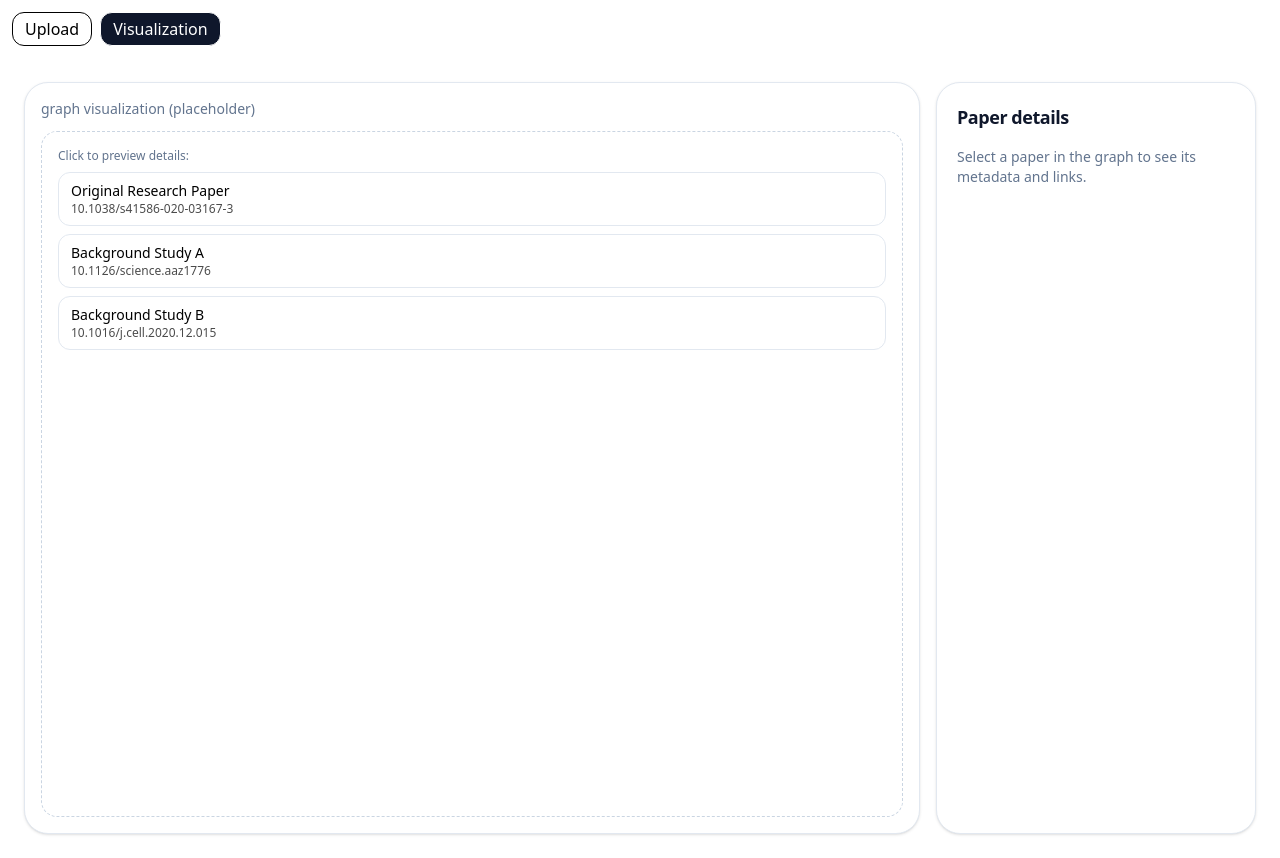
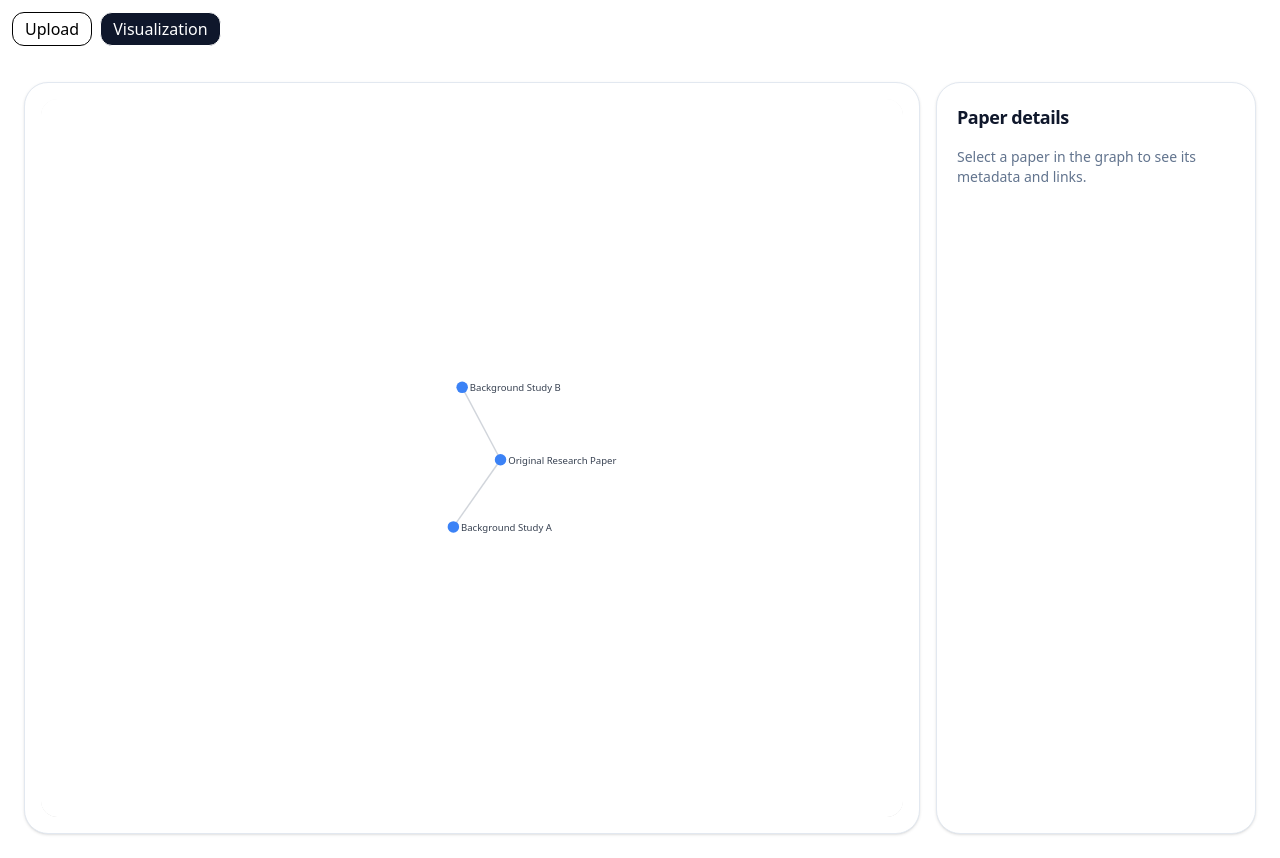
Before and after one commit to mannatvjain/hophacks-team, a React (Vite) app in the folder citation-explorer/: page / in a window 1280 px wide. Both pictures are taken after a click on the button "Visualization". Built offline with nearby package versions, Linux system fonts and the light colour scheme.

Commit message:
Add Graph

```diff
--- a/citation-explorer/src/CitationUploadPage.jsx
+++ b/citation-explorer/src/CitationUploadPage.jsx
@@ -1,4 +1,5 @@
 import React, { useState } from "react";
+import ForceGraph from "./ForceGraph";
 import { Upload, Link as LinkIcon } from "lucide-react";
 
 export default function CitationUploadPage() {
@@ -91,32 +92,11 @@ export function CitationRightPane({ data = demoData }) {
       <div className="w-full h-screen grid grid-cols-[1fr_320px] gap-4 p-6 bg-white">
         {/* Graph container (placeholder for now) */}
         <div className="rounded-3xl border border-slate-200 bg-white shadow-sm p-4 flex flex-col">
-          <div className="text-sm text-slate-500 mb-3">
-            graph visualization (placeholder)
-          </div>
-          <div className="flex-1 rounded-2xl border border-dashed border-slate-300 p-4 overflow-auto">
-            <div className="text-xs text-slate-500 mb-2">Click to preview details:</div>
-            <ul className="space-y-2">
-              {data.nodes.map(n => (
-                <li key={n.id}>
-                  <button
-                    className={`w-full text-left px-3 py-2 rounded-xl border ${
-                      selected?.id === n.id
-                        ? "bg-slate-900 text-white border-slate-900"
-                        : "bg-white hover:bg-slate-50 border-slate-200"
-                    }`}
-                    onClick={() => setSelected(n)}
-                  >
-                    <div className="text-sm font-medium truncate">
-                      {n.title || n.id}
-                    </div>
-                    <div className="text-xs opacity-70 truncate">{String(n.id)}</div>
-                  </button>
-                </li>
-              ))}
-            </ul>
-          </div>
+        <div className="flex-1 rounded-2xl overflow-hidden">
+            <ForceGraph data={data} onSelect={setSelected} />
         </div>
+        </div>
+
 
         {/* Details sidebar */}
         <NodeDetails node={selected} inDegree={inDegree} />
--- /dev/null
+++ b/citation-explorer/src/ForceGraph.jsx
@@ -0,0 +1,132 @@
+import React, { useEffect, useMemo, useRef } from "react";
+import * as d3 from "d3";
+
+/**
+ * Minimal force-directed graph.
+ * Props:
+ *  - data: { nodes: [{ id, title?, outCitations?: string[] }], ...optional }
+ *  - width, height: numbers (defaults provided)
+ *  - onSelect: function(node) -> called when a node is clicked
+ */
+export default function ForceGraph({
+  data,
+  width = 900,
+  height = 600,
+  onSelect = () => {},
+}) {
+  const svgRef = useRef(null);
+  const gRef = useRef(null);
+
+  // Normalize: copy nodes; build links from outCitations that point to existing nodes
+  const { nodes, links } = useMemo(() => {
+    const nodes = (data?.nodes ?? []).map((d) => ({ ...d }));
+    const idSet = new Set(nodes.map((d) => String(d.id)));
+    const links = [];
+
+    for (const src of nodes) {
+      const outs = Array.isArray(src.outCitations) ? src.outCitations : [];
+      for (const tid of outs) {
+        const t = String(tid);
+        if (idSet.has(t)) links.push({ source: String(src.id), target: t });
+      }
+    }
+    return { nodes, links };
+  }, [data]);
+
+  useEffect(() => {
+    const svg = d3.select(svgRef.current);
+    const g = d3.select(gRef.current);
+
+    // clean previous contents on re-render
+    g.selectAll("*").remove();
+
+    svg.attr("viewBox", [0, 0, width, height]);
+
+    // simulation
+    const sim = d3
+      .forceSimulation(nodes)
+      .force(
+        "link",
+        d3.forceLink(links).id((d) => String(d.id)).distance(80)
+      )
+      .force("charge", d3.forceManyBody().strength(-200))
+      .force("center", d3.forceCenter(width / 2, height / 2));
+
+    // links
+    const link = g
+      .append("g")
+      .attr("stroke", "#d1d5db") // gray-300
+      .attr("stroke-width", 1.5)
+      .selectAll("line")
+      .data(links)
+      .join("line");
+
+    // nodes
+    const node = g
+      .append("g")
+      .selectAll("circle")
+      .data(nodes)
+      .join("circle")
+      .attr("r", 6)
+      .attr("fill", "#3b82f6") // blue-500
+      .style("cursor", "pointer")
+      .on("click", (_, d) => onSelect(d))
+      .call(
+        d3
+          .drag()
+          .on("start", (event, d) => {
+            if (!event.active) sim.alphaTarget(0.3).restart();
+            d.fx = d.x;
+            d.fy = d.y;
+          })
+          .on("drag", (event, d) => {
+            d.fx = event.x;
+            d.fy = event.y;
+          })
+          .on("end", (event, d) => {
+            if (!event.active) sim.alphaTarget(0);
+          })
+      );
+
+    // labels (tiny)
+    const label = g
+      .append("g")
+      .selectAll("text")
+      .data(nodes)
+      .join("text")
+      .text((d) => (d.title ? truncate(d.title, 32) : String(d.id)))
+      .attr("font-size", 10)
+      .attr("fill", "#374151"); // gray-700
+
+    sim.on("tick", () => {
+      link
+        .attr("x1", (d) => d.source.x)
+        .attr("y1", (d) => d.source.y)
+        .attr("x2", (d) => d.target.x)
+        .attr("y2", (d) => d.target.y);
+
+      node.attr("cx", (d) => d.x).attr("cy", (d) => d.y);
+
+      label
+        .attr("x", (d) => d.x + 8)
+        .attr("y", (d) => d.y + 4);
+    });
+
+    return () => sim.stop();
+  }, [nodes, links, width, height, onSelect]);
+
+  return (
+    <svg
+      ref={svgRef}
+      className="w-full h-full rounded-2xl bg-white shadow"
+      width={width}
+      height={height}
+    >
+      <g ref={gRef} />
+    </svg>
+  );
+}
+
+function truncate(s, n) {
+  return s.length <= n ? s : s.slice(0, n - 1) + "…";
+}
```
